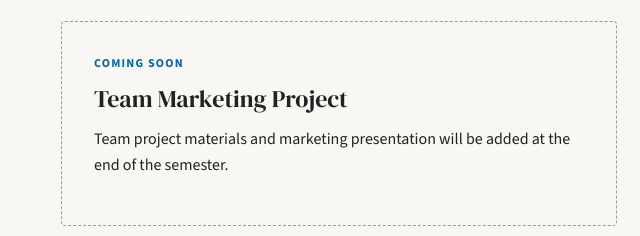
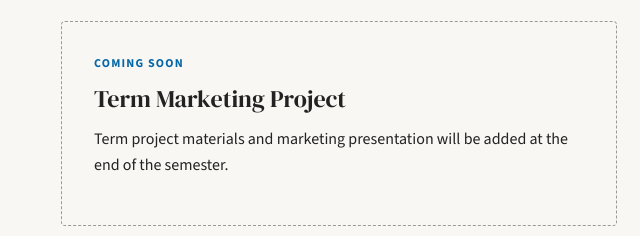
Before and after one commit to eleanor404/portfolio, a plain HTML site: page index.html in a window 1280 px wide. Shown: the part 3142-3378 px from the top of the page, 11-651 px from the left. Drawn offline with nearby package versions, Linux system fonts and the light colour scheme.

Commit message:
Update index.html

```diff
--- a/index.html
+++ b/index.html
@@ -215,9 +215,9 @@
           <article class="course-item upcoming">
             <p class="project-category">COMING SOON</p>
 
-            <h3>Team Marketing Project</h3>
+            <h3>Term Marketing Project</h3>
 
-            <p>Team project materials and marketing presentation will be added at the end of the semester.</p>
+            <p>Term project materials and marketing presentation will be added at the end of the semester.</p>
           </article>
         </div>
       </section>
```
